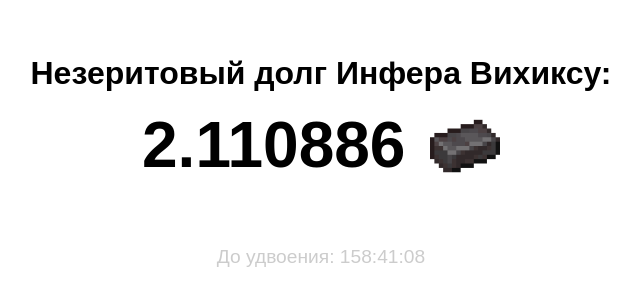
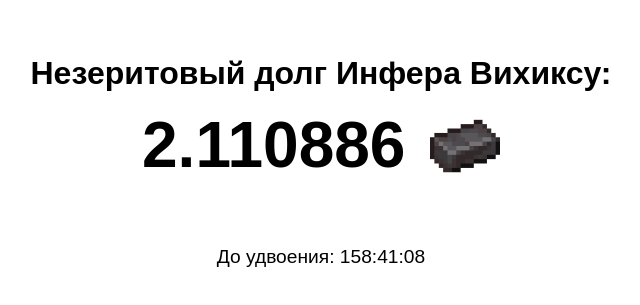
Before and after one commit to Psychoz42/InferMustWihixTest, a plain HTML site: page index.html in a window 1280 px wide. Shown: the part 249-554 px from the top of the page, without its empty margins (319-959 px from the left). Drawn offline with Linux system fonts and the light colour scheme.

Commit message:
Update index.html

```diff
--- a/index.html
+++ b/index.html
@@ -27,7 +27,7 @@
     }
     .timer {
       font-size: 1.2em;
-      color: #ccc;
+      color: #000;
     }
   </style>
 </head>
```
